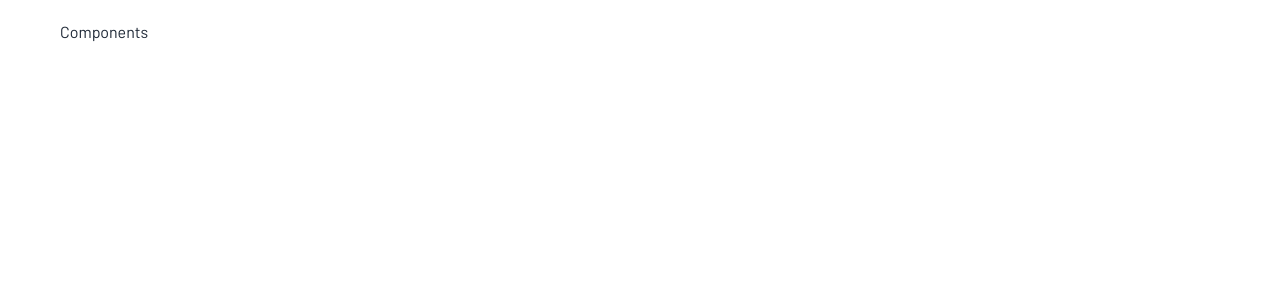
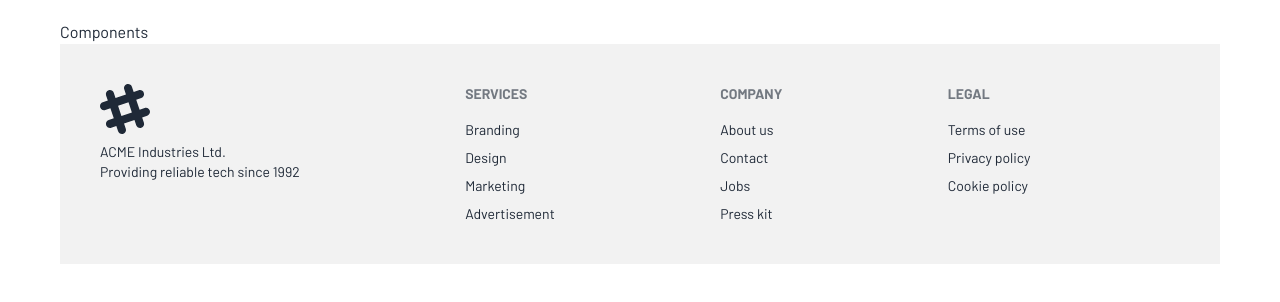
Before and after one commit to TechVantageConsulting/Portfolio, a React (Vite) app: page / in a window 1280 px wide. Shown: the top 302 px of the page. Built offline with nearby package versions, Linux system fonts and the light colour scheme.

Commit message:
follow-footer

```diff
--- /dev/null
+++ b/src/components/PageContainer/Footer/Footer.tsx
@@ -0,0 +1,31 @@
+
+export function Footer() {
+  return(
+    <footer className="footer p-10 bg-base-200 text-base-content">
+  <aside>
+    <svg width="50" height="50" viewBox="0 0 24 24" xmlns="http://www.w3.org/2000/svg" fillRule="evenodd" clipRule="evenodd" className="fill-current"><path d="M22.672 15.226l-2.432.811.841 2.515c.33 1.019-.209 2.127-1.23 2.456-1.15.325-2.148-.321-2.463-1.226l-.84-2.518-5.013 1.677.84 2.517c.391 1.203-.434 2.542-1.831 2.542-.88 0-1.601-.564-1.86-1.314l-.842-2.516-2.431.809c-1.135.328-2.145-.317-2.463-1.229-.329-1.018.211-2.127 1.231-2.456l2.432-.809-1.621-4.823-2.432.808c-1.355.384-2.558-.59-2.558-1.839 0-.817.509-1.582 1.327-1.846l2.433-.809-.842-2.515c-.33-1.02.211-2.129 1.232-2.458 1.02-.329 2.13.209 2.461 1.229l.842 2.515 5.011-1.677-.839-2.517c-.403-1.238.484-2.553 1.843-2.553.819 0 1.585.509 1.85 1.326l.841 2.517 2.431-.81c1.02-.33 2.131.211 2.461 1.229.332 1.018-.21 2.126-1.23 2.456l-2.433.809 1.622 4.823 2.433-.809c1.242-.401 2.557.484 2.557 1.838 0 .819-.51 1.583-1.328 1.847m-8.992-6.428l-5.01 1.675 1.619 4.828 5.011-1.674-1.62-4.829z"></path></svg>
+    <p>ACME Industries Ltd.<br/>Providing reliable tech since 1992</p>
+  </aside>
+  <nav>
+    <h6 className="footer-title">Services</h6>
+    <a className="link link-hover">Branding</a>
+    <a className="link link-hover">Design</a>
+    <a className="link link-hover">Marketing</a>
+    <a className="link link-hover">Advertisement</a>
+  </nav>
+  <nav>
+    <h6 className="footer-title">Company</h6>
+    <a className="link link-hover">About us</a>
+    <a className="link link-hover">Contact</a>
+    <a className="link link-hover">Jobs</a>
+    <a className="link link-hover">Press kit</a>
+  </nav>
+  <nav>
+    <h6 className="footer-title">Legal</h6>
+    <a className="link link-hover">Terms of use</a>
+    <a className="link link-hover">Privacy policy</a>
+    <a className="link link-hover">Cookie policy</a>
+  </nav>
+</footer>
+  );
+}
--- a/src/index.tsx
+++ b/src/index.tsx
@@ -2,11 +2,13 @@
 import ReactDOM from "react-dom/client";
 import "./index.scss";
 import PageContainer from "./components/PageContainer/PageContainer";
+import { Footer } from "./components/PageContainer/Footer/Footer";
 
 ReactDOM.createRoot(document.getElementById("root")!).render(
   <React.StrictMode>
     <PageContainer>
       <div>Components</div>
+      <Footer/>
     </PageContainer>
   </React.StrictMode>
 );
```
Also changed, not shown: src/components/PageContainer/Footer/Footer.scss (added).
